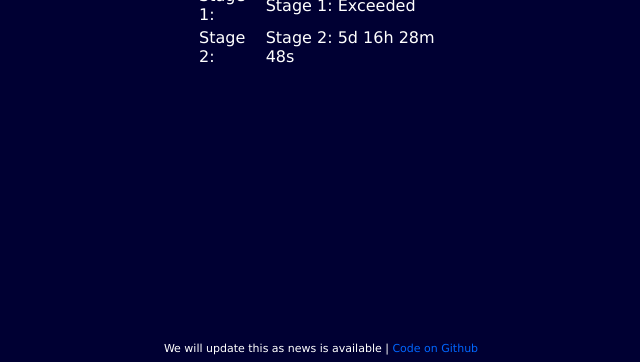
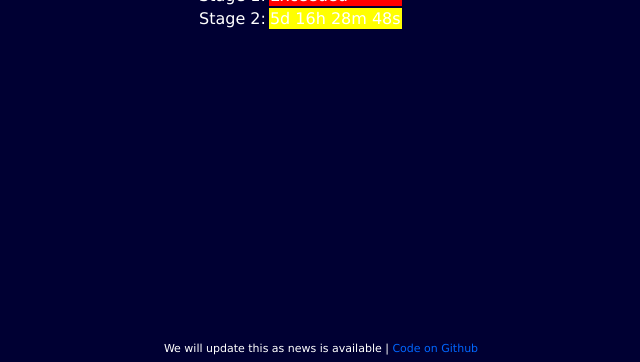
Before and after one commit to warthog9/potatowatch, a plain HTML site: page index.html in a window 1280 px wide. Shown: the part 438-800 px from the top of the page, without its empty margins (319-959 px from the left). Drawn offline with Linux system fonts and the light colour scheme.

Commit message:
Even more table muckery

```diff
--- a/index.html
+++ b/index.html
@@ -96,13 +96,14 @@ function calcDate( element, text, datestr ){
 	var minutes = Math.floor((distance % (1000 * 60 * 60)) / (1000 * 60));
 	var seconds = Math.floor((distance % (1000 * 60)) / 1000);
 
-	// Display the result in the element with id="demo"
-	document.getElementById(element).innerHTML = "<tr><td>"+ text +"</td><td bgcolor='yellow'> "+ days + "d " + hours + "h " + minutes + "m " + seconds + "s </td></tr>";
-
 	// If the count down is finished, write some text
 	if (distance < 0) {
-	//clearInterval(x);
-	document.getElementById(element).innerHTML = "<tr><td>"+ text +"</td><td bgcolor='red'> Exceeded</td></tr>";
+		//clearInterval(x);
+		document.getElementById(element).innerHTML = " Exceeded";
+		document.getElementById(element).style.backgroundColor = "red";
+	} else {
+		document.getElementById(element).innerHTML = days + "d " + hours + "h " + minutes + "m " + seconds + "s";
+		document.getElementById(element).style.backgroundColor = "yellow";
 	}
 
 }
```
